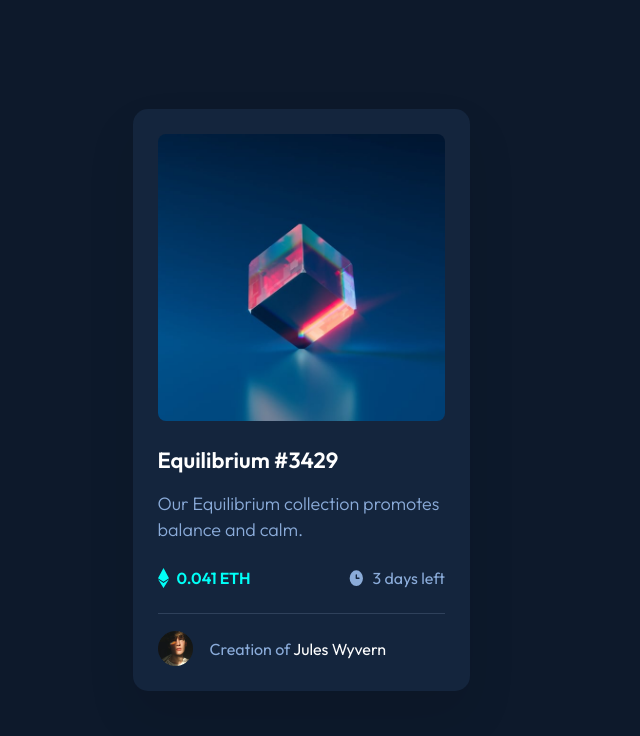
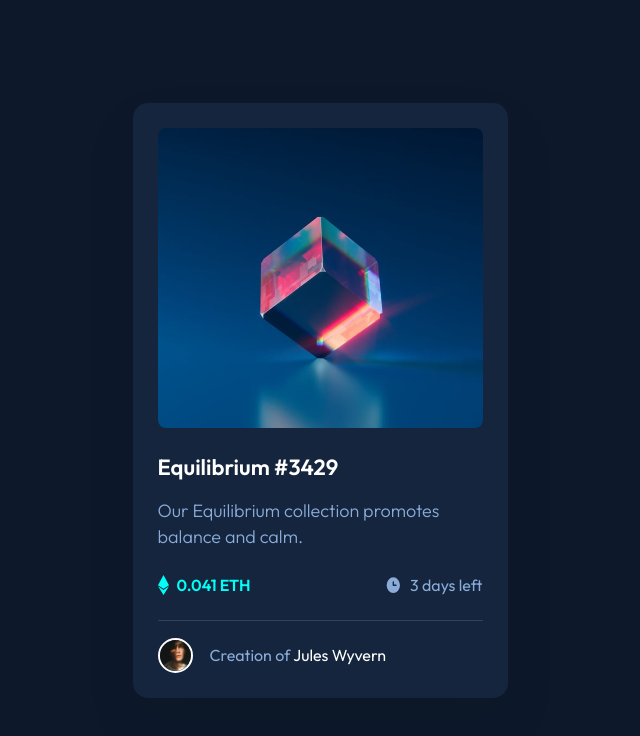
Before and after one commit to kristijan-kresic-hvar/nft-preview-card-component-frontend-mentor, a plain HTML site: page index.html in a window 1280 px wide. Shown: the whole page, without its empty margins (320-960 px from the left). Drawn offline with Linux system fonts and the light colour scheme.

Commit message:
Small ui fixes & avatar border

```diff
--- a/assets/scss/nftcard/index.scss
+++ b/assets/scss/nftcard/index.scss
@@ -32,8 +32,9 @@
     }
 
     > img {
-      object-fit: contain;
+      object-fit: cover;
       width: 100%;
+      max-height: 300px;
       border-radius: 8px;
     }
 
@@ -115,6 +116,8 @@
     > img {
       object-fit: contain;
       width: 35px;
+      border: 2px solid var(--white);
+      border-radius: 50%;
     }
 
     > p {
--- a/assets/scss/styles.scss
+++ b/assets/scss/styles.scss
@@ -3,9 +3,17 @@
 @use "./nftcard";
 
 body {
+  width: 100vw;
   background: var(--very-dark-blue-body);
   display: flex;
   justify-content: center;
   align-items: center;
   font-family: var(--body-font-family);
 }
+
+main {
+  width: inherit;
+  display: flex;
+  justify-content: center;
+  min-width: var(--min-mobile-size);
+}
```
Also changed, not shown: nftcard/index.css (deleted), styles.css, variables/index.css (deleted), 3 other files.
